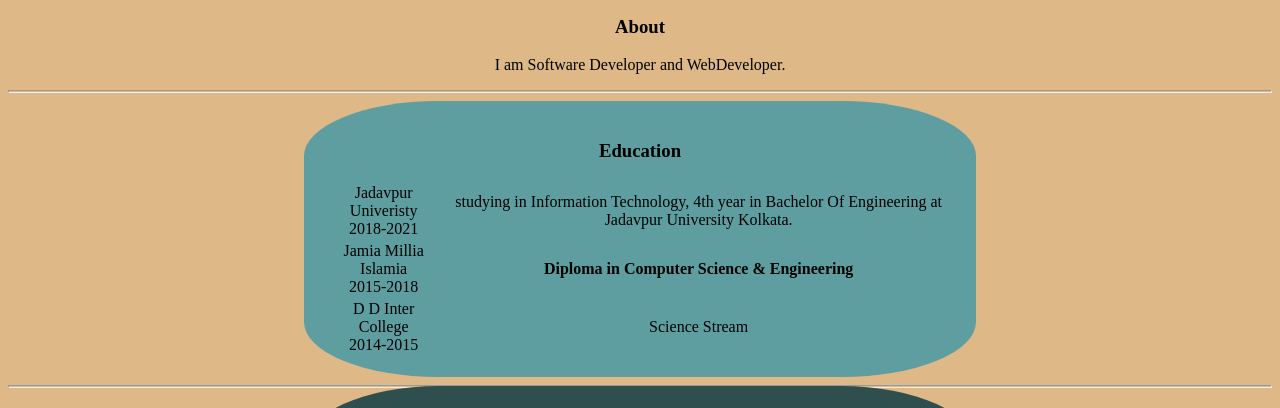
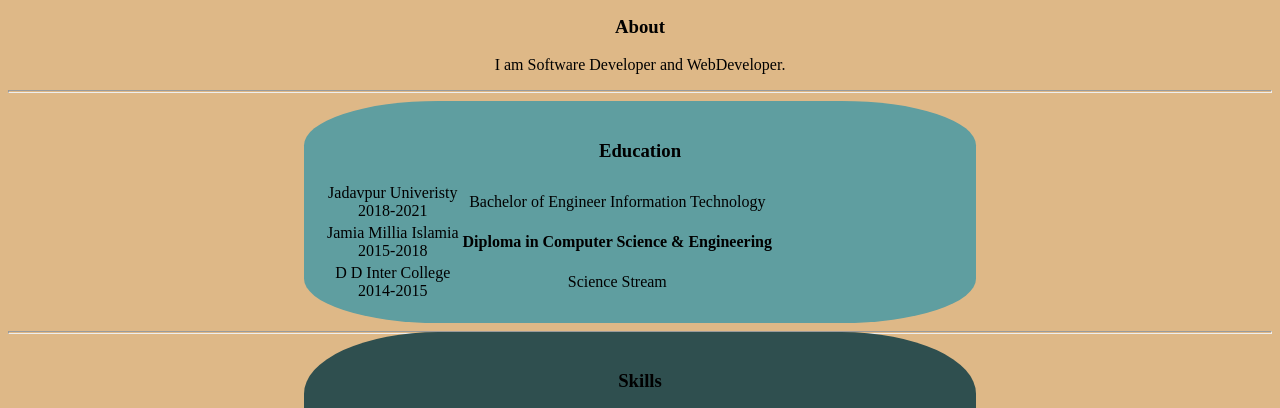
Before and after one commit to ruved/RuvedPortfolio.io, a plain HTML site: page index.html in a window 1280 px wide. Shown: the part 313-721 px from the top of the page. Drawn offline with Linux system fonts and the light colour scheme.

Commit message:
Update index.html

```diff
--- a/index.html
+++ b/index.html
@@ -26,8 +26,7 @@
                     2018-2021
                 </td>
                 <td>
-                    studying in Information Technology, 4th year in Bachelor Of Engineering at Jadavpur University
-                    Kolkata.
+                   Bachelor of Engineer Information Technology
                 </td>
             </tr>
             <tr>
```
